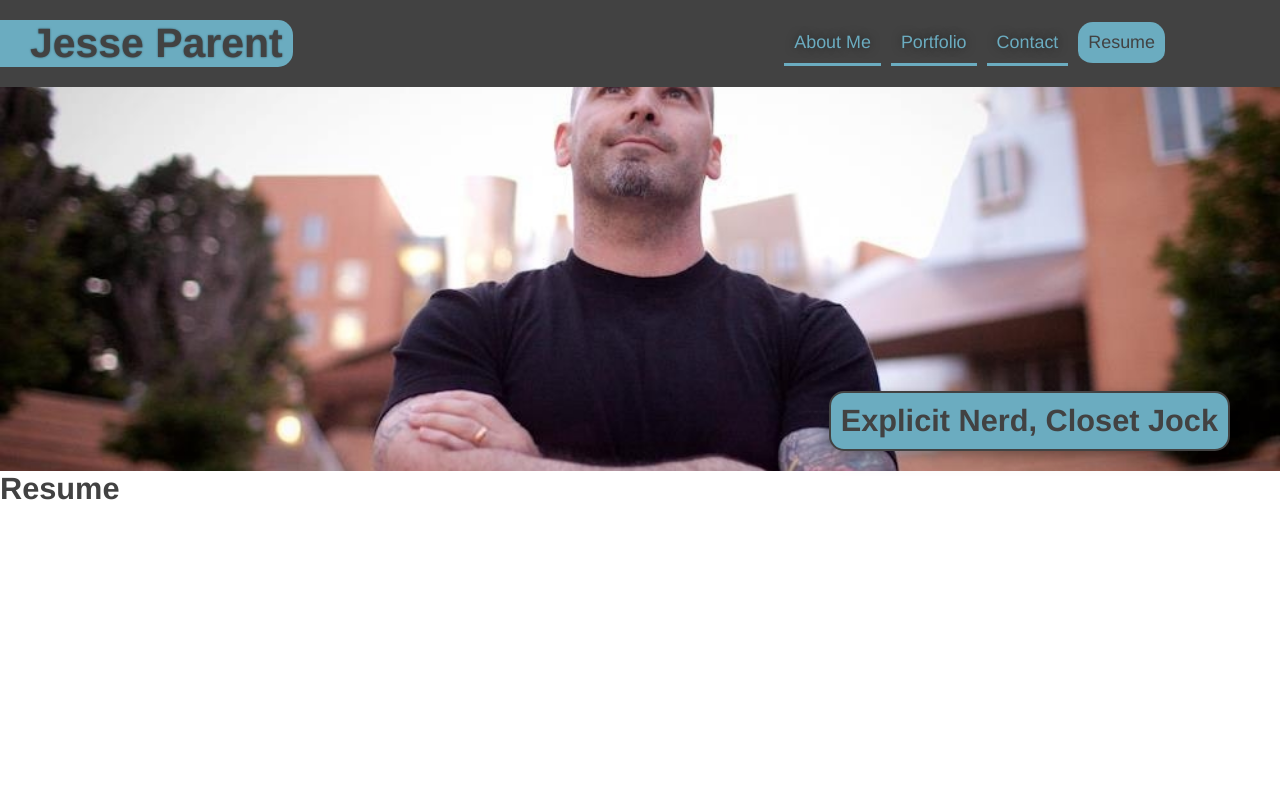
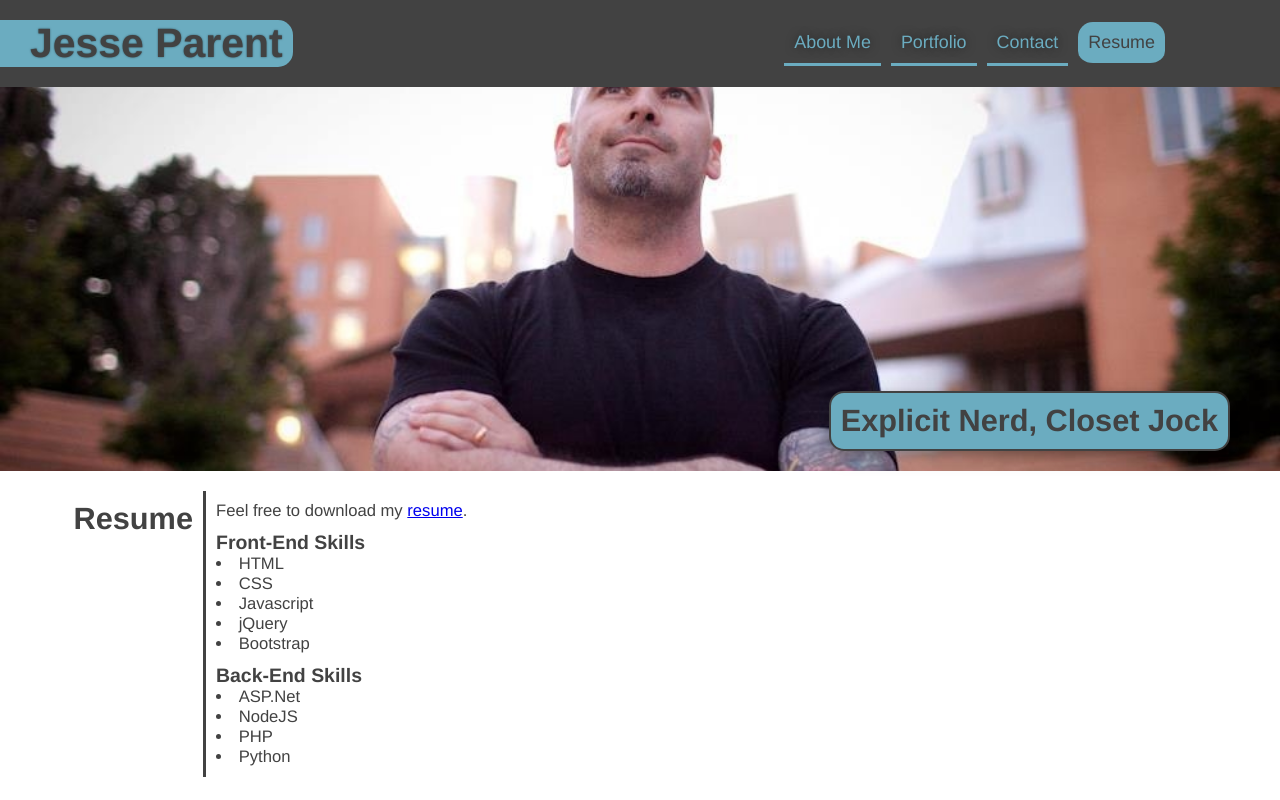
Before and after one commit to jesseparent/react-portfolio, a React (Create React App) app: page / in a window 1280 px wide. Both pictures are taken after a click on the item "Resume". Built offline with nearby package versions, Linux system fonts and the light colour scheme.

Commit message:
resume added

```diff
--- a/src/components/Resume/index.js
+++ b/src/components/Resume/index.js
@@ -1,9 +1,38 @@
-import React, { useState } from 'react';
+import React from 'react';
+import ResumeLink from '../../assets/jesse-parent-resume.pdf';
 
 function Resume() {
   return (
-    <section>
-      <h2>Resume</h2>
+    <section className="content">
+      <article id="Resume">
+        <div className="content-title">
+          <h2>Resume</h2>
+        </div>
+        <div className="content-body">
+          <p>
+            Feel free to download my <a href={ResumeLink} download="jesse-parent-resume.pdf" target="_blank" rel="noopener noreferrer">resume</a>.
+          </p>
+          <p>
+            <h3>Front-End Skills</h3>
+
+            <li>HTML</li>
+            <li>CSS</li>
+            <li>Javascript</li>
+            <li>jQuery</li>
+            <li>Bootstrap</li>
+
+          </p>
+          <p>
+            <h3>Back-End Skills</h3>
+
+            <li>ASP.Net</li>
+            <li>NodeJS</li>
+            <li>PHP</li>
+            <li>Python</li>
+
+          </p>
+        </div>
+      </article>
     </section>
   );
 }
--- a/src/index.css
+++ b/src/index.css
@@ -291,6 +291,52 @@ header nav ul li {
   }
 }
 
+form {
+  max-width: 60%;
+  margin: 10px 10px;
+  padding: 10px 20px;
+  background: #f4f7f8;
+  border-radius: 8px;
+}
+
+input[type="text"],
+input[type="email"],
+textarea,
+select {
+  background: rgba(255, 255, 255, 0.1);
+  border: none;
+  font-size: 16px;
+  height: auto;
+  margin: 0;
+  outline: 0;
+  padding: 15px;
+  width: 100%;
+  background-color: #e8eeef;
+  color: #8a97a0;
+  box-shadow: 0 1px 0 rgba(0, 0, 0, 0.03) inset;
+  margin-bottom: 30px;
+}
+
+button {
+  padding: 19px 39px 18px 39px;
+  color: #fff;
+  background-color: #4bc970;
+  font-size: 18px;
+  text-align: center;
+  font-style: normal;
+  border-radius: 5px;
+  width: 100%;
+  border: 1px solid #3ac162;
+  border-width: 1px 1px 3px;
+  box-shadow: 0 -1px 0 rgba(255, 255, 255, 0.1) inset;
+  margin-bottom: 10px;
+}
+
+label {
+  display: block;
+  margin-bottom: 8px;
+}
+
 /* MEDIA QUERY FOR MOBILE PHONES AND SMALLER */
 @media screen and (max-width: 575px) {
   header {
@@ -342,4 +388,8 @@ header nav ul li {
     width: 85vw;
     justify-self: center;
   }
+
+  form {
+    max-width: 100%;
+  }
 }
```
Also changed, not shown: 1 other file (tests, documents, lock files or other folders).
